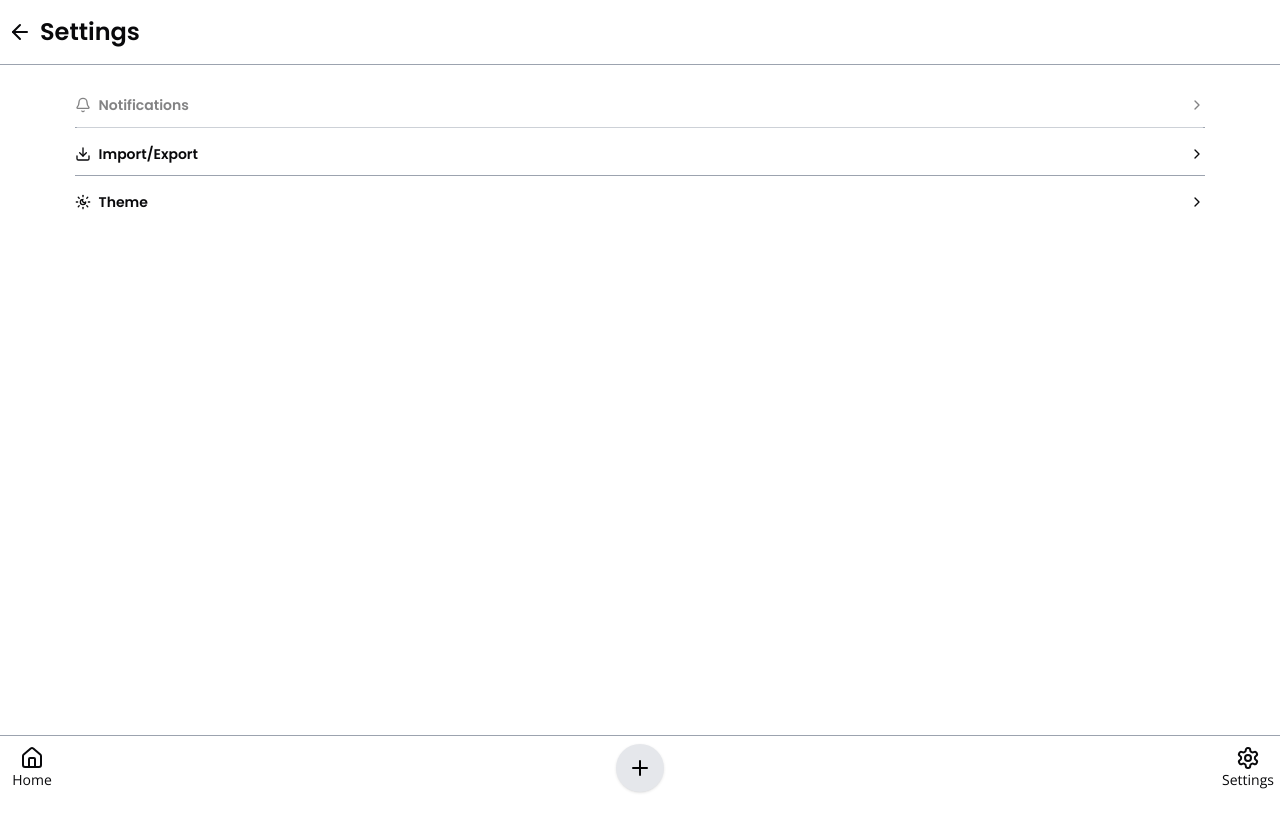
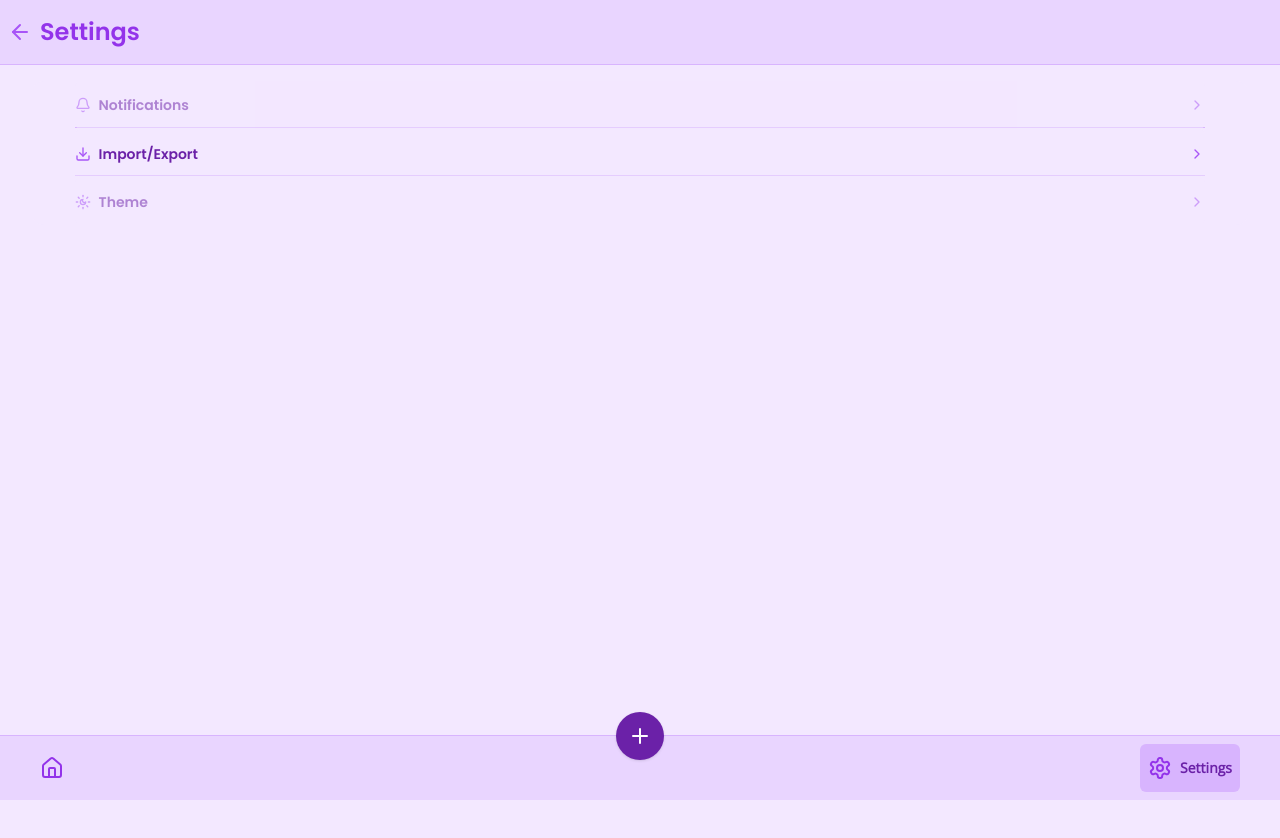
Before and after one commit to AbdulWahab2007/flashcards, a Next.js app: page /settings in a window 1280 px wide. Shown: the top 838 px of the page. Built offline with nearby package versions, Linux system fonts and the light colour scheme.

Commit message:
light mode color changes

```diff
--- a/src/app/settings/layout.tsx
+++ b/src/app/settings/layout.tsx
@@ -10,12 +10,16 @@ export default function SettingsLayout({
 }) {
   const router = useRouter();
   return (
-    <div className="min-h-screen flex flex-col dark:bg-backgroundDark dark:text-white">
-      <div className="flex w-full items-center py-4  border-b border-borderColor dark:border-white/10">
-        <Link onClick={() => router.back()} href="/" className="ml-2">
+    <div className="min-h-screen flex flex-col dark:bg-backgroundDark dark:text-white bg-purple-100">
+      <div className="flex w-full items-center py-4  border-b border-purple-300 dark:border-white/10 bg-purple-200">
+        <Link
+          onClick={() => router.back()}
+          href="/"
+          className="ml-2 text-purple-500"
+        >
           <ArrowLeft />
         </Link>
-        <p className="font-poppins text-2xl mx-2">Settings</p>
+        <p className="font-poppins text-2xl mx-2 text-purple-600">Settings</p>
       </div>
       {children}
     </div>
--- a/src/app/settings/page.tsx
+++ b/src/app/settings/page.tsx
@@ -4,49 +4,54 @@ import Link from "next/link";
 
 export default function page() {
   return (
-    <div className="flex flex-col min-h-screen dark:bg-backgroundDark dark:text-white">
-      <div className="w-full flex justify-center my-4">
-        <div className="flex-col flex justify-center items-center rounded-xl w-[95%]">
+    <div className="flex flex-col min-h-screen dark:bg-backgroundDark dark:text-white bg-purple-100">
+      <div className="w-full flex justify-center my-4 bg-purple-100">
+        <div className="flex-col flex justify-center items-center rounded-xl w-[95%] bg-purple-100">
           <Button
             disabled
             variant="outline"
-            className="flex justify-between py-6 px-0 w-[93%] border-none dark:bg-backgroundDark  shadow-none"
+            className="flex justify-between py-6 px-0 w-[93%] border-none dark:bg-backgroundDark bg-purple-100 shadow-none"
           >
             <Link href="/settings/notifications" className="w-full">
               <div className="flex w-full justify-between items-center">
                 <div className="flex items-center py-4">
-                  <Bell />
-                  <p className="font-poppins mx-2">Notifications</p>
+                  <Bell className="text-purple-500" />
+                  <p className="font-poppins mx-2 text-purple-800">
+                    Notifications
+                  </p>
                 </div>
-                <ChevronRight />
+                <ChevronRight className="text-purple-500" />
               </div>
             </Link>
           </Button>
           <Button
             variant="outline"
-            className="flex justify-between py-6 px-0 w-[93%] border-none dark:bg-backgroundDark  shadow-none"
+            className="flex justify-between py-6 px-0 w-[93%] border-none dark:bg-backgroundDark bg-purple-100 shadow-none"
           >
             <Link href="/settings/import-export" className="w-full">
-              <div className="flex w-full justify-between items-center dark:border-gray-600 border-borderColor border-t border-x-0">
+              <div className="flex w-full justify-between items-center dark:border-gray-600 border-purple-300 border-t border-x-0">
                 <div className="flex items-center py-4">
-                  <Download />
-                  <p className="font-poppins mx-2">Import/Export</p>
+                  <Download className="text-purple-500" />
+                  <p className="font-poppins mx-2 text-purple-800">
+                    Import/Export
+                  </p>
                 </div>
-                <ChevronRight />
+                <ChevronRight className="text-purple-500" />
               </div>
             </Link>
           </Button>
           <Button
+            disabled
             variant="outline"
-            className="flex justify-between py-6 px-0 w-[93%] border-none dark:bg-backgroundDark  shadow-none"
+            className="flex justify-between py-6 px-0 w-[93%] border-none dark:bg-backgroundDark bg-purple-100 shadow-none"
           >
             <Link href="/settings/theme" className="w-full">
-              <div className="flex w-full justify-between items-center dark:border-gray-600 border-borderColor border-t border-x-0">
+              <div className="flex w-full justify-between items-center dark:border-gray-600 border-purple-300 border-t border-x-0">
                 <div className="flex items-center py-4">
-                  <SunMoon />
-                  <p className="font-poppins mx-2">Theme</p>
+                  <SunMoon className="text-purple-500" />
+                  <p className="font-poppins mx-2 text-purple-800">Theme</p>
                 </div>
-                <ChevronRight />
+                <ChevronRight className="text-purple-500" />
               </div>
             </Link>
           </Button>
--- a/src/app/settings/theme/page.tsx
+++ b/src/app/settings/theme/page.tsx
@@ -4,7 +4,7 @@ import ThemeToggle from "@/components/ui/themeToggle";
 export default function page() {
   return (
     <div className="flex flex-col min-h-screen dark:bg-backgroundDark dark:text-white">
-      <div className="w-full flex justify-center my-4">
+      <div className="w-full flex justify-center my-4 bg-purple-100">
         <ThemeToggle />
       </div>
     </div>
--- a/src/components/ui/bottomMenu.tsx
+++ b/src/components/ui/bottomMenu.tsx
@@ -3,7 +3,7 @@
 import Link from "next/link";
 import { Button } from "@/components/ui/button";
 import { HomeIcon, Settings, Plus } from "lucide-react";
-import { useState } from "react";
+import { useEffect, useState } from "react";
 import {
   Drawer,
   DrawerTrigger,
@@ -14,6 +14,7 @@ import {
 import { Input } from "@/components/ui/input";
 import { Textarea } from "@/components/ui/textarea";
 import { useWords } from "@/app/context/globalContext";
+import { usePathname } from "next/navigation";
 
 export default function BottomMenu() {
   const { addWord } = useWords();
@@ -21,6 +22,8 @@ export default function BottomMenu() {
   const [newWord, setNewWord] = useState("");
   const [newDefinition, setNewDefinition] = useState("");
   const [tagValue, setTagValue] = useState("");
+  const [active, setActive] = useState<number>(1);
+  const pathname = usePathname();
 
   const handleTagsChange = (e: React.ChangeEvent<HTMLInputElement>) => {
     setTagValue(e.target.value);
@@ -38,50 +41,66 @@ export default function BottomMenu() {
     setTagValue("");
     setIsAddDrawerOpen(false);
   };
+  useEffect(() => {
+    if (pathname === "/") {
+      setActive(1);
+    } else if (pathname.startsWith("/settings")) {
+      setActive(2);
+    }
+  }, [pathname]);
   return (
-    <div className="fixed bottom-0 left-0 right-0 border-t border-gray-400 dark:border-white/10 dark:bg-backgroundDark/80 backdrop-blur-sm">
-      <div className="flex justify-between items-center p-2 mx-auto ">
-        <Link href="/">
+    <div className="fixed bottom-0 left-0 right-0 bg-purple-200 border-t border-purple-300 dark:border-white/10 dark:bg-backgroundDark/80 backdrop-blur-sm">
+      <div className="flex justify-between items-center p-2 px-10 mx-auto">
+        <Link href="/" className="flex items-center justify-center">
           <Button
             variant="ghost"
             size="icon"
-            className="h-12 w-12 flex flex-col justify-center items-center hover:bg-transparent"
+            className={`h-12 w-auto flex justify-center items-center hover:bg-purple-300 ${
+              active == 1 && "bg-purple-300 px-2"
+            }`}
           >
-            <HomeIcon className="!h-6 !w-6 -mb-2" />
-            <p className="font-openSans">Home</p>
+            <HomeIcon className="!h-6 !w-6 text-purple-600" />
+            {active == 1 && (
+              <p className="font-openSans font-extrabold text-purple-800">
+                Home
+              </p>
+            )}
           </Button>
         </Link>
 
         <Drawer open={isAddDrawerOpen} onOpenChange={setIsAddDrawerOpen}>
-          <DrawerTrigger asChild>
+          <DrawerTrigger
+            className="absolute -top-6 left-1/2 transform -translate-x-1/2 rounded-full"
+            asChild
+          >
             <Button
               size="icon"
-              className="h-12 w-12 rounded-full dark:bg-neutral-900 dark:text-white hover:bg-transparent bg-gray-200 text-black"
+              className="h-12 w-12 rounded-full dark:bg-neutral-900 dark:text-white hover:text-white hover:bg-purple-800 bg-purple-800 text-white"
             >
               <Plus className="!h-6 !w-6" />
             </Button>
           </DrawerTrigger>
           <DrawerTitle className="hidden"></DrawerTitle>
-          <DrawerContent className="dark:bg-backgroundDark dark:text-white h-full">
+          <DrawerContent className="dark:bg-backgroundDark dark:text-white h-full bg-purple-100">
             <div className="mx-auto w-full max-w-sm p-6">
               <div className="space-y-4">
                 <Input
                   placeholder="Enter word"
                   value={newWord}
                   onChange={(e) => setNewWord(e.target.value)}
-                  className="dark:bg-zinc-900 border-borderColor dark:text-white placeholder:text-zinc-400 font-opensans"
+                  className="dark:bg-zinc-900 border-purple-300 dark:text-white placeholder:text-zinc-400 font-opensans"
                 />
                 <Textarea
                   placeholder="Enter definition"
                   value={newDefinition}
                   onChange={(e) => setNewDefinition(e.target.value)}
-                  className="h-28 dark:bg-zinc-900 border-borderColor dark:text-white placeholder:text-zinc-400 font-opensans"
+                  className="h-28 dark:bg-zinc-900 border-purple-300 dark:text-white placeholder:text-zinc-400 font-opensans"
                 />
                 <Input
                   placeholder="Enter tags. (separated by comma)"
                   value={tagValue}
                   onChange={handleTagsChange}
-                  className="dark:bg-zinc-900 border-borderColor dark:text-white placeholder:text-zinc-400 font-opensans"
+                  className="dark:bg-zinc-900 border-purple-300 dark:text-white placeholder:text-zinc-400 font-opensans"
                 />
               </div>
               <div className="pt-6 pb-4 space-y-4">
@@ -89,14 +108,14 @@ export default function BottomMenu() {
                   onClick={() => {
                     handleAddWord();
                   }}
-                  className="w-full dark:bg-white dark:text-black hover:bg-white/90 font-poppins"
+                  className="w-full dark:bg-white dark:text-black bg-purple-800 hover:bg-white/90 font-poppins"
                 >
                   Add Word
                 </Button>
                 <DrawerClose asChild>
                   <Button
                     variant="ghost"
-                    className="w-full border border-borderColor font-poppins"
+                    className="w-full border border-purple-300 font-poppins"
                   >
                     Cancel
                   </Button>
@@ -105,14 +124,20 @@ export default function BottomMenu() {
             </div>
           </DrawerContent>
         </Drawer>
-        <Link href="/settings">
+        <Link href="/settings" className="flex items-center justify-center">
           <Button
             variant="ghost"
             size="icon"
-            className="h-12 w-12 flex flex-col justify-center items-center hover:bg-transparent hover:border-none"
+            className={`h-12 w-auto flex justify-center items-center hover:bg-purple-300 ${
+              active == 2 && "bg-purple-300 px-2"
+            }`}
           >
-            <Settings className="!h-6 !w-6 -mb-2" />
-            <p className="font-openSans">Settings</p>
+            <Settings className="!h-6 !w-6 text-purple-600" />
+            {active == 2 && (
+              <p className="font-openSans font-bold text-purple-800">
+                Settings
+              </p>
+            )}
           </Button>
         </Link>
       </div>
```
Also changed, not shown: src/app/page.tsx (+34 -28 lines), src/app/settings/import-export/page.tsx (+8 -8 lines), src/components/ui/themeToggle.tsx (+18 -14 lines).
